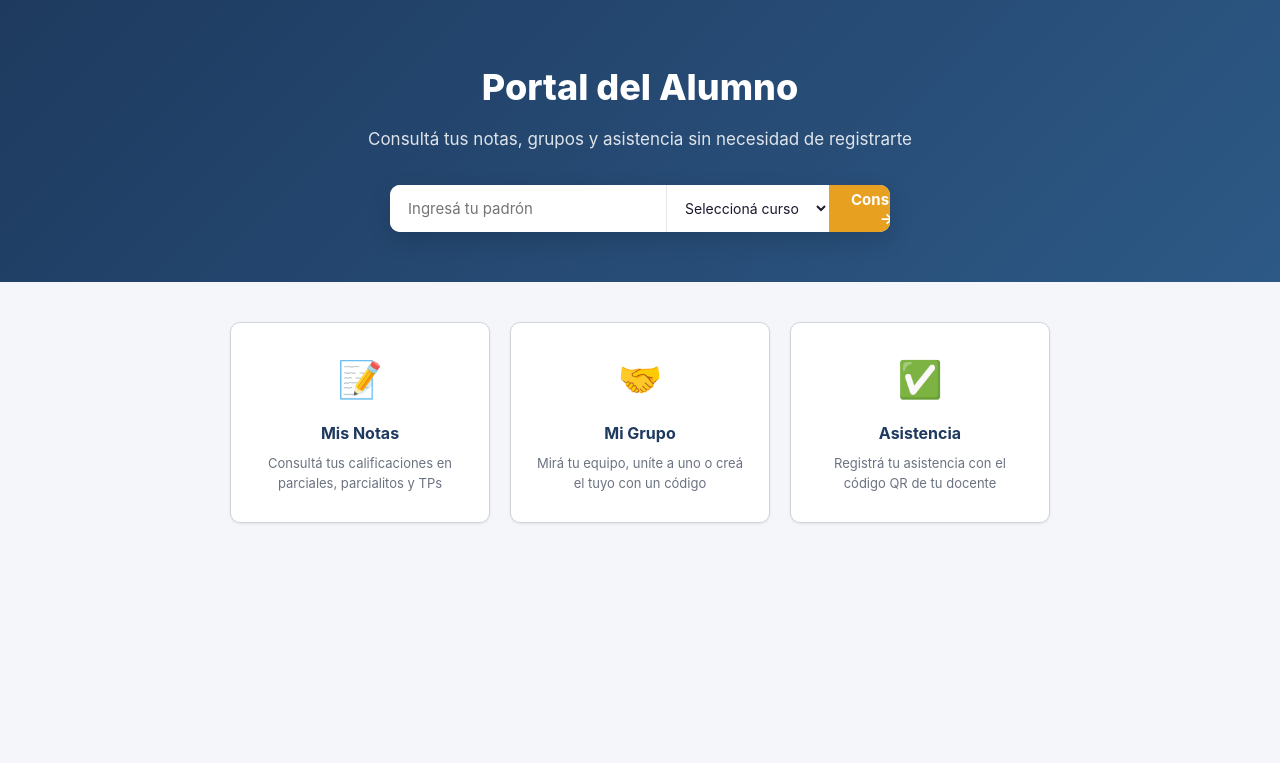
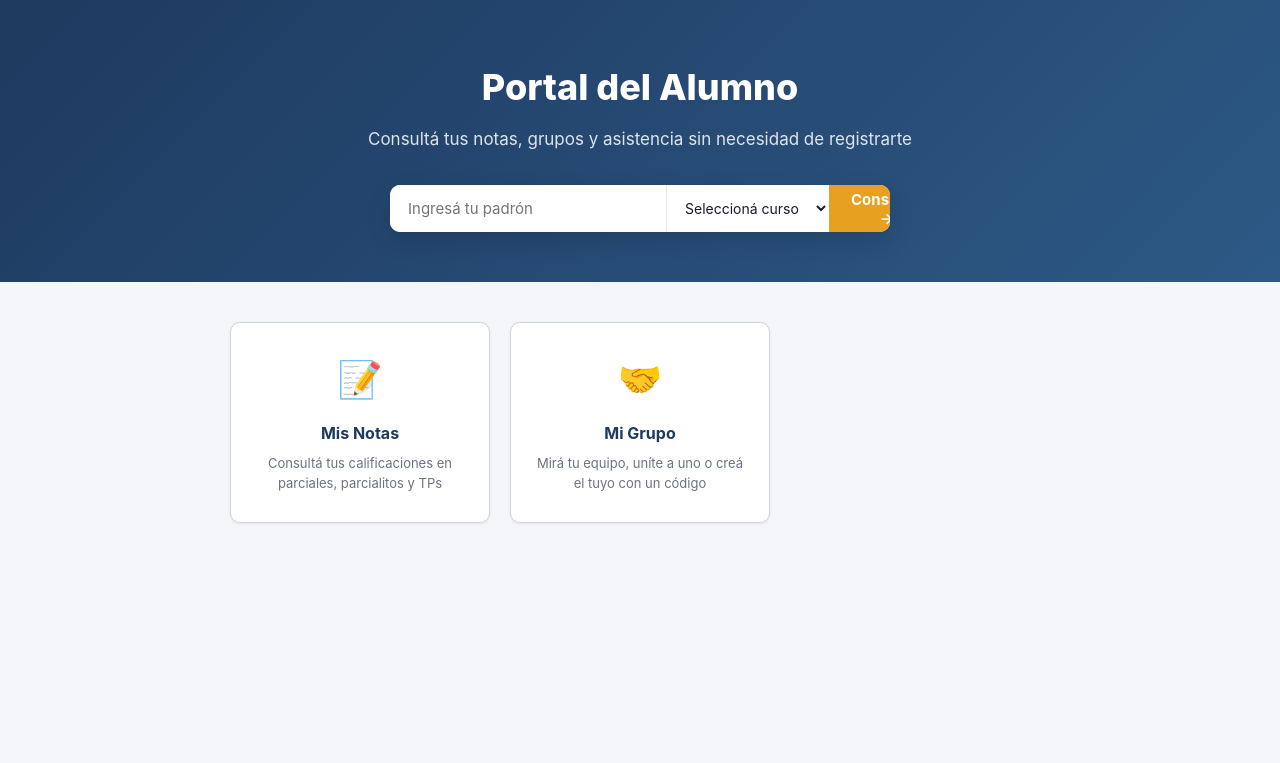
Before and after one commit to spereyra-spec2/Proyecto-Final-Integrador-IDS, a Flask app: page /alumno/inicio in a window 1280 px wide. Shown: the part 71-834 px from the top of the page. Run offline with Flask 3, Linux system fonts and the light colour scheme; data that the repository does not hold is empty.

Commit message:
HOTFIX: asistencias rompiendo funcionamiento de cursos

```diff
--- a/frontend/src/routes/profesor.py
+++ b/frontend/src/routes/profesor.py
@@ -12,9 +12,11 @@ profesor_bp = Blueprint('profesor', __name__)
 
 
 
+"""
 @profesor_bp.route('/asistencia', methods = ['GET'])
 def asistencia():
     return render_template('profesor-asistencia.html')
+"""
 #---------------------------------------------------------------------------------------------------------
 
 # VISTA GENERAL DOCENTE
--- a/frontend/templates/alumno-inicio.html
+++ b/frontend/templates/alumno-inicio.html
@@ -35,11 +35,6 @@
       <div class="feature-title">Mi Grupo</div>
       <div class="feature-desc">Mirá tu equipo, uníte a uno o creá el tuyo con un código</div>
     </a>
-    <a href="{{ url_for('asistencia.registrar_asistencia') }}" class="feature-card">
-      <div class="feature-icon">✅</div>
-      <div class="feature-title">Asistencia</div>
-      <div class="feature-desc">Registrá tu asistencia con el código QR de tu docente</div>
-    </a>
   </div>
 
 </div>
--- a/frontend/templates/base_profesores.html
+++ b/frontend/templates/base_profesores.html
@@ -34,8 +34,7 @@
     <!-- Enlace dinámico a Evaluaciones -->
     <a class="nav-item {% block active_evaluaciones %}{% endblock %}" id="nav-evals" href="{{ url_for('profesor.evaluaciones', curso_id=session.get('curso_actual')) if session.get('curso_actual') else '#' }}" {% block hide_nav_evals %}{% endblock %}> <span class="nav-icon">📝</span> Evaluaciones</a>
 
-    <!-- ENLACE CORREGIDO Y DINÁMICO A ASISTENCIA -->
-    <a class="nav-item {% block active_asistencia %}{% endblock %}" id="nav-asist" href="{{ url_for('asistencia.asistencia_profe', idCurso=idCurso) }}" {% block hide_nav_asist %}{% endblock %}><span class="nav-icon">✅</span> Asistencia</a>
+
   </nav>
 
   <div class="sidebar-footer">
--- a/frontend/templates/profesor-cursos.html
+++ b/frontend/templates/profesor-cursos.html
@@ -37,7 +37,7 @@
                 <a href="{{ url_for('profesor.vista_alumnos', id_curso=curso.idCurso) }}" class="btn btn-outline btn-sm">Alumnos</a>
                 <a href="{{ url_for('profesor.ver_equipos', curso_id=curso.idCurso) }}" class="btn btn-outline btn-sm">Equipos</a>
                 <a href="{{ url_for('profesor.evaluaciones', curso_id=curso.idCurso) }}" class="btn btn-outline btn-sm">Evaluaciones</a>
-                <a href="{{url_for('asistencia.asistencia_profe')}}" class="btn btn-outline btn-sm">Asistencia</a>
+                <a href="{{url_for('asistencia.asistencia_profe', idCurso=curso.idCurso)}}" class="btn btn-outline btn-sm">Asistencia</a>
               </div>
 
               <div style="display: flex; justify-content: flex-end; gap: 6px; border-top: 1px solid #f0f0f0; padding-top: 12px;">
--- a/frontend/templates/profesor-dashboard.html
+++ b/frontend/templates/profesor-dashboard.html
@@ -155,7 +155,7 @@
                         <a href="{{ url_for('profesor.vista_alumnos', id_curso=curso.idCurso) }}" class="btn btn-sm btn-outline">Alumnos</a>
                         <a href="{{ url_for('profesor.ver_equipos', curso_id=curso.idCurso) }}" class="btn btn-outline btn-sm">Equipos</a>
                         <a href="{{ url_for('profesor.evaluaciones', curso_id=curso.idCurso) }}" class="btn btn-sm btn-outline">Evaluaciones</a>
-                        <a href="{{ url_for('asistencia.asistencia_profe') }}" class="btn btn-outline btn-sm">Asistencia</a>
+                        <a href="{{ url_for('asistencia.asistencia_profe', idCurso=curso.idCurso) }}" class="btn btn-outline btn-sm">Asistencia</a>
                       </div>
                     </td>
                   </tr>
```
